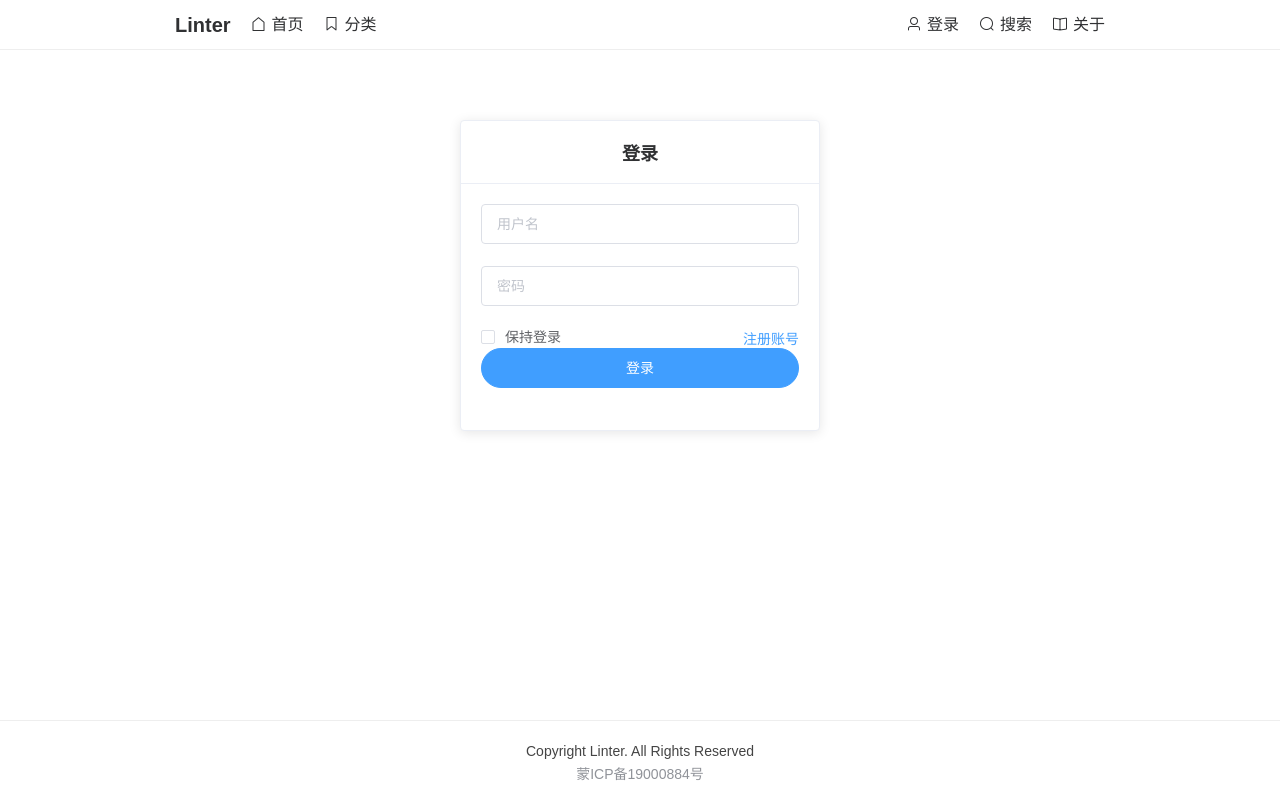
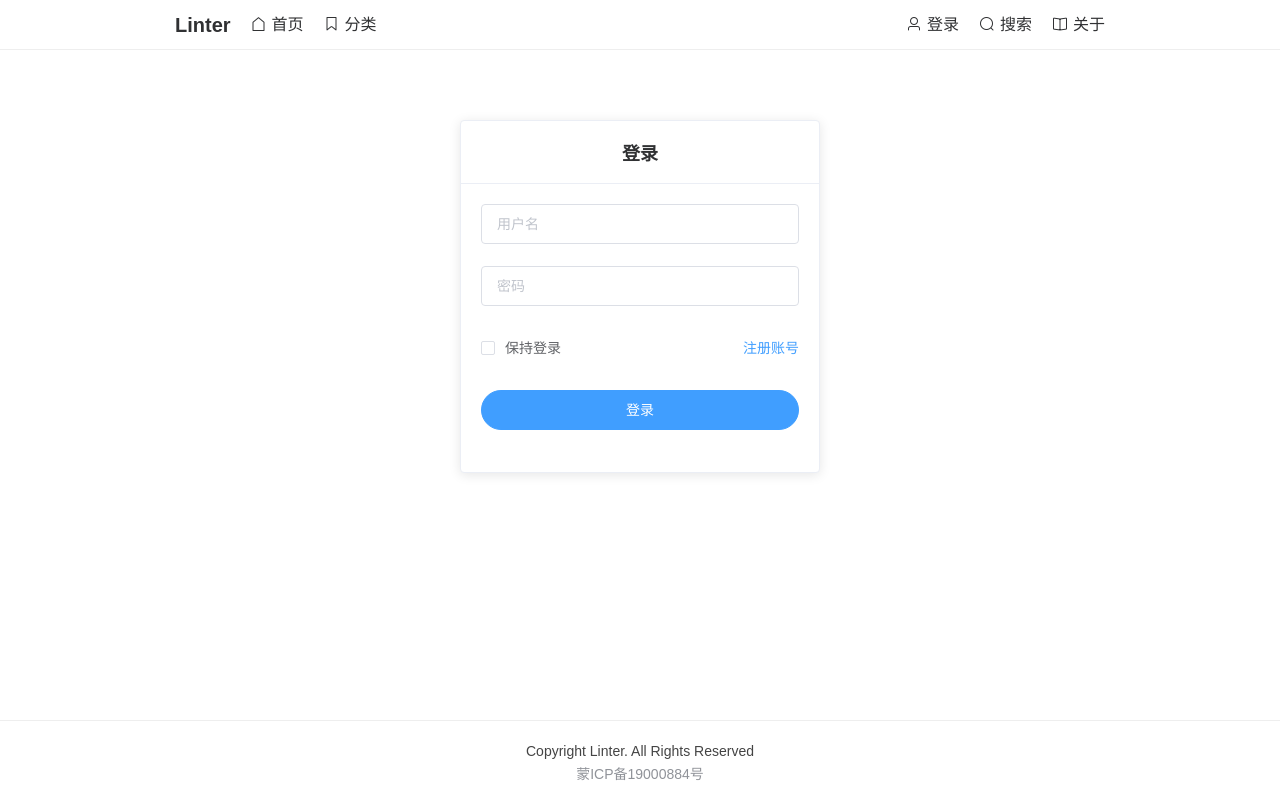
Before and after one commit to Furinai/Blog-Frontend, a Nuxt app: page /login in a window 1280 px wide. Built offline with nearby package versions, Linux system fonts and the light colour scheme; no server answers.

Commit message:
登录页改为独立页面

```diff
--- a/components/Header.vue
+++ b/components/Header.vue
@@ -19,9 +19,9 @@
                     <a v-if="this.$auth.loggedIn" href="javascript:" @click="logout">
                         <i class="el-icon-user"/>注销
                     </a>
-                    <a v-else href="javascript:" @click="LoginDialog=true">
+                    <nuxt-link v-else :to="{name: 'login'}">
                         <i class="el-icon-user"/>登录
-                    </a>
+                    </nuxt-link>
                     <nuxt-link :to="{name: 'search'}">
                         <i class="el-icon-search"/>搜索
                     </nuxt-link>
@@ -52,9 +52,9 @@
                         </a>
                     </li>
                     <li v-else class="nav">
-                        <a href="javascript:" @click="LoginDialog=true">
+                        <nuxt-link :to="{name: 'login'}">
                             <i class="el-icon-user"/>登录
-                        </a>
+                        </nuxt-link>
                     </li>
                     <li class="nav">
                         <nuxt-link :to="{name: 'search'}">
@@ -75,25 +75,15 @@
                 <i class="el-icon-s-operation"/>
             </button>
         </el-col>
-        <el-dialog title="登录" :visible.sync="LoginDialog" :show-close=false
-                   width="95%" :center=true :append-to-body=true top="25vh">
-            <Login v-bind:LoginDialog.sync="LoginDialog"/>
-        </el-dialog>
     </div>
 </template>
 
 <script scoped>
-import Login from './Login';
-
 export default {
     name: 'Header',
-    components: {
-        Login
-    },
     data() {
         return {
-            MenuDrawer: false,
-            LoginDialog: false
+            MenuDrawer: false
         }
     },
     methods: {
@@ -110,7 +100,6 @@ export default {
     watch: {
         '$route': function () {
             this.MenuDrawer = false
-            this.LoginDialog = false
         }
     }
 }
--- a/components/Login.vue
+++ /dev/null
@@ -1,76 +0,0 @@
-<template>
-    <el-form :model="user" :rules="rules" :ref="user">
-        <el-form-item prop="username">
-            <el-input type="text" v-model="user.username" placeholder="用户名"/>
-        </el-form-item>
-        <el-form-item prop="password">
-            <el-input type="password" v-model="user.password" placeholder="密码"
-                      @keyup.enter.native="onSubmit(user)"/>
-        </el-form-item>
-        <div class="menu">
-            <el-checkbox v-model="user.remember">保持登录</el-checkbox>
-            <nuxt-link class="el-link el-link--primary" :to="{name: 'register'}">
-                注册账号
-            </nuxt-link>
-        </div>
-        <el-form-item>
-            <el-button class="button-long" type="primary"
-                       @click="onSubmit(user)" :loading="load" round>
-                登录
-            </el-button>
-        </el-form-item>
-    </el-form>
-</template>
-
-<script>
-import qs from 'qs';
-
-export default {
-    name: 'Login',
-    data() {
-        return {
-            user: {
-                username: '',
-                password: '',
-                remember: false
-            },
-            rules: {
-                username: [
-                    {
-                        required: true,
-                        message: '请输入用户名',
-                        trigger: 'blur'
-                    }
-                ],
-                password: [
-                    {
-                        required: true,
-                        message: '请输入密码',
-                        trigger: 'blur'
-                    }
-                ]
-            },
-            load: false
-        }
-    },
-    props: [
-        'LoginDialog'
-    ],
-    methods: {
-        onSubmit(user) {
-            this.$refs[user].validate((valid) => {
-                if (valid) {
-                    this.load = true
-                    this.$auth.login({data: qs.stringify(user)}).then(response => {
-                        if (response.status === 'success') {
-                            this.$emit('update:LoginDialog', false)
-                            this.$message.success(response.message)
-                        }
-                        this.load = false
-                    })
-                }
-            });
-        }
-    }
-}
-</script>
--- a/pages/login.vue
+++ b/pages/login.vue
@@ -4,24 +4,84 @@
             <div slot="header">
                 <div class="card-title">登录</div>
             </div>
-            <Login/>
+            <el-form :model="user" :rules="rules" :ref="user">
+                <el-form-item prop="username">
+                    <el-input type="text" v-model="user.username" placeholder="用户名"/>
+                </el-form-item>
+                <el-form-item prop="password">
+                    <el-input type="password" v-model="user.password" placeholder="密码"
+                              @keyup.enter.native="onSubmit(user)"/>
+                </el-form-item>
+                <el-form-item>
+                    <el-row type="flex" justify="space-between">
+                        <el-checkbox v-model="user.remember">保持登录</el-checkbox>
+                        <nuxt-link class="el-link el-link--primary" :to="{name: 'register'}">
+                            注册账号
+                        </nuxt-link>
+                    </el-row>
+                </el-form-item>
+                <el-form-item>
+                    <el-button class="button-long" type="primary"
+                               @click="onSubmit(user)" :loading="load" round>
+                        登录
+                    </el-button>
+                </el-form-item>
+            </el-form>
         </el-card>
     </div>
 </template>
 
 <script>
-import Login from '~/components/Login';
+import qs from 'qs';
 
 export default {
     name: 'login',
     layout: 'blog',
-    components: {
-        Login
-    },
     head() {
         return {
             title: '登录'
         }
+    },
+    data() {
+        return {
+            user: {
+                username: '',
+                password: '',
+                remember: false
+            },
+            rules: {
+                username: [
+                    {
+                        required: true,
+                        message: '请输入用户名',
+                        trigger: 'blur'
+                    }
+                ],
+                password: [
+                    {
+                        required: true,
+                        message: '请输入密码',
+                        trigger: 'blur'
+                    }
+                ]
+            },
+            load: false
+        }
+    },
+    methods: {
+        onSubmit(user) {
+            this.$refs[user].validate((valid) => {
+                if (valid) {
+                    this.load = true
+                    this.$auth.login({data: qs.stringify(user)}).then(response => {
+                        if (response.status === 'success') {
+                            this.$message.success(response.message)
+                        }
+                        this.load = false
+                    })
+                }
+            });
+        }
     }
 }
 </script>
```
